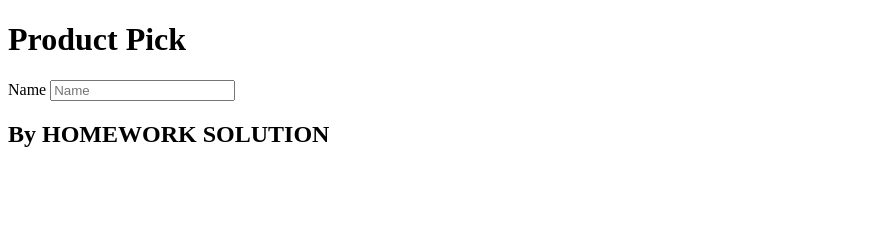
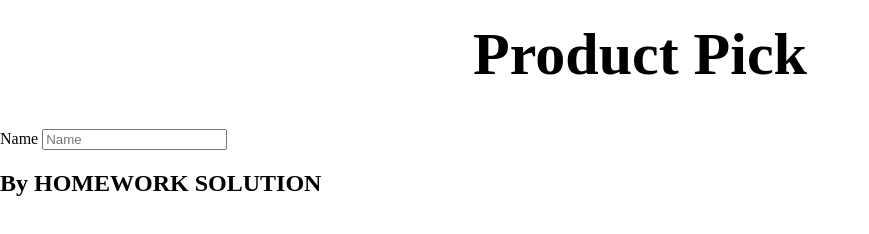
Before and after one commit to JordyMu/Forms-Controls, a plain HTML site: page index.html in a window 1280 px wide. Shown: the whole page, without its empty margins (0-869 px from the left). Drawn offline with Linux system fonts and the light colour scheme.

Commit message:
added header style and h1 style

```diff
--- a/index.html
+++ b/index.html
@@ -9,7 +9,7 @@
   <link rel="stylesheet" href="styles.css">
 </head>
 <body>
-  <header>
+  <header class="header">
     <h1>Product Pick</h1>
   </header>
   <main>
--- a/styles.css
+++ b/styles.css
@@ -0,0 +1,14 @@
+body{
+    margin: 0;
+    padding: 0;
+}
+.header{
+    display: flex;
+    flex-direction: column;
+    text-align: center;
+}
+h1{
+    margin-top: 20px;
+    font-weight: bold;
+    font-size: 60px;
+}
```
